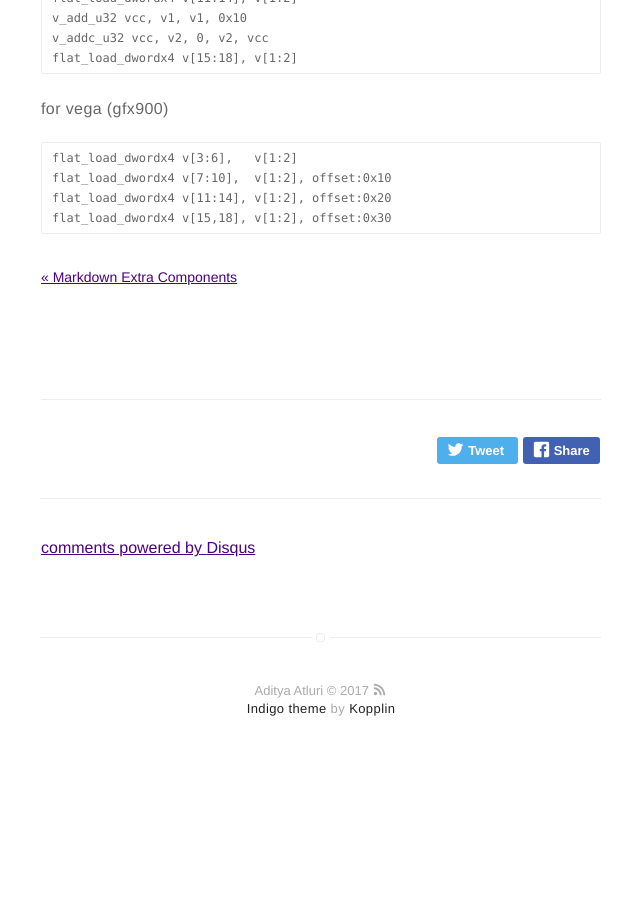
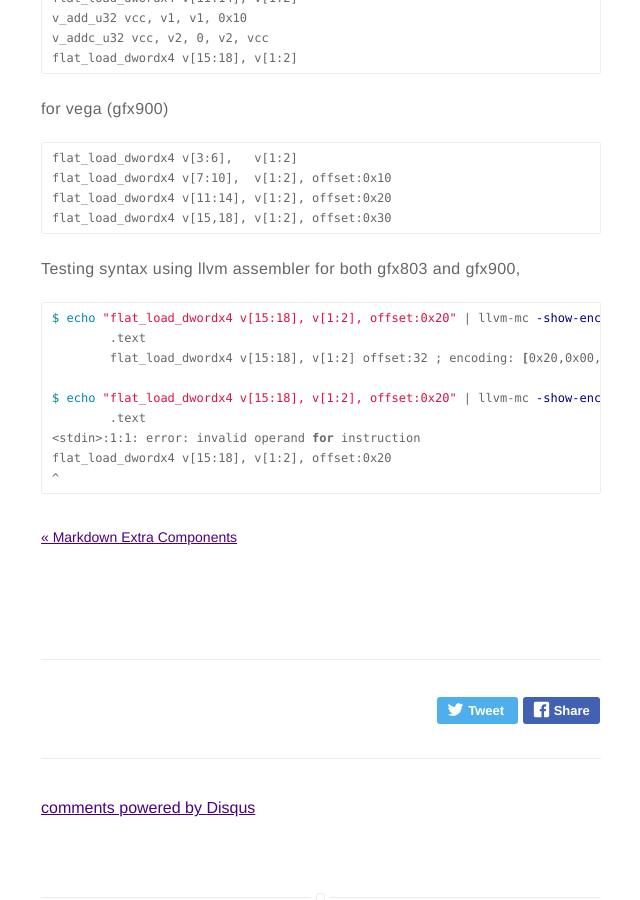
Before and after one commit to adityaatluri/adityaatluri.github.io, a Jekyll site: the page built from _posts/2017-08-12-intro-vega10.md, in a window 1280 px wide and 900 px high, scrolled down 5104 px. Shown: the whole window, without its empty margins (319-959 px from the left). Built offline with Jekyll 4.4.1, drawn with Linux system fonts in a browser that asks for light colours; comment, search, counter and statistics services are not loaded; before the commit the page ends 5884 px from its top, so only the background shows below that.

Commit message:
Update 2017-08-12-intro-vega10.md

```diff
--- a/_posts/2017-08-12-intro-vega10.md
+++ b/_posts/2017-08-12-intro-vega10.md
@@ -217,3 +217,17 @@ flat_load_dwordx4 v[7:10],  v[1:2], offset:0x10
 flat_load_dwordx4 v[11:14], v[1:2], offset:0x20
 flat_load_dwordx4 v[15,18], v[1:2], offset:0x30
 {% endhighlight %}
+
+Testing syntax using llvm assembler for both gfx803 and gfx900,
+{% highlight shell %}
+$ echo "flat_load_dwordx4 v[15:18], v[1:2], offset:0x20" | llvm-mc -show-encoding -arch=amdgcn -mcpu=gfx900
+	.text
+	flat_load_dwordx4 v[15:18], v[1:2] offset:32 ; encoding: [0x20,0x00,0x5c,0xdc,0x01,0x00,0x00,0x0f]
+
+$ echo "flat_load_dwordx4 v[15:18], v[1:2], offset:0x20" | llvm-mc -show-encoding -arch=amdgcn -mcpu=gfx803
+	.text
+<stdin>:1:1: error: invalid operand for instruction
+flat_load_dwordx4 v[15:18], v[1:2], offset:0x20
+^
+
+{% endhighlight %}
```
